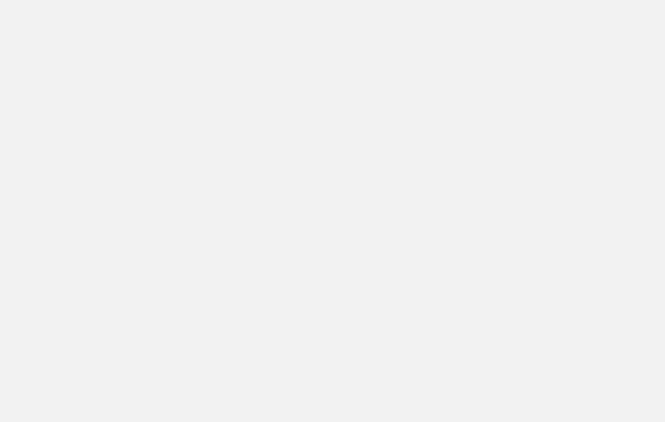
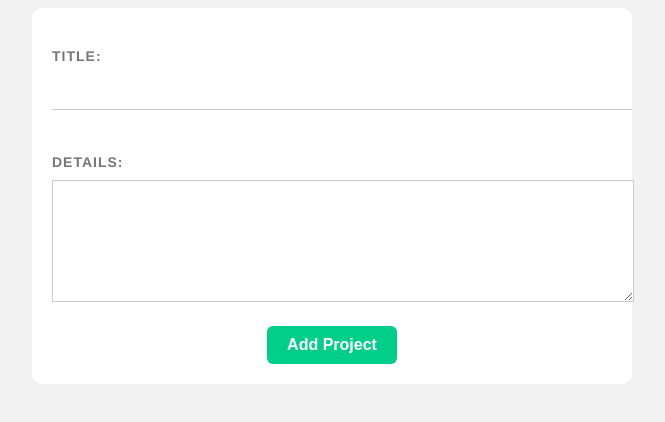
Before and after one commit to digaodev/vue-project-planner, a Vue app: page /add in a window 1280 px wide. Before the commit this address had no page. Shown: the top 422 px of the page, without its empty margins (308-973 px from the left). Built offline with nearby package versions, Linux system fonts and the light colour scheme.

Commit message:
feat: add AddProjectForm component and route.

```diff
--- /dev/null
+++ b/src/components/AddProjectForm.vue
@@ -0,0 +1,86 @@
+<template>
+  <form @submit.prevent="handleSubmit">
+    <label for="title">Title:</label>
+    <input type="text" id="title" name="title" required v-model="title" />
+
+    <label for="details">Details:</label>
+    <textarea name="details" id="details" required v-model="details"></textarea>
+
+    <button>Add Project</button>
+  </form>
+</template>
+
+<script>
+export default {
+  data() {
+    return {
+      title: "",
+      details: "",
+    };
+  },
+  methods: {
+    handleSubmit() {
+      const project = {
+        title: this.title,
+        details: this.details,
+        completed: false,
+      };
+
+      fetch("http://localhost:3000/projects", {
+        method: "POST",
+        headers: { "Content-Type": "application/json" },
+        body: JSON.stringify(project),
+      })
+        .then(() => this.$router.push('/'))
+        .catch(err => console.log(err.message))
+    },
+  },
+};
+</script>
+
+<style>
+form {
+  background: #fff;
+  border-radius: 10px;
+  padding: 20px;
+}
+
+label {
+  display: block;
+
+  color: #777;
+  font-size: 14px;
+  font-weight: bold;
+  letter-spacing: 1px;
+  margin: 20px 0 10px 0;
+  text-transform: uppercase;
+}
+
+input {
+  border: 0;
+  border-bottom: 1px solid #ccc;
+  margin-bottom: 24px;
+  padding: 10px;
+  width: 100%;
+}
+
+textarea {
+  border: 1px solid #ccc;
+  height: 100px;
+  padding: 10px;
+  width: 100%;
+}
+
+form button {
+  display: block;
+
+  background: #00ce89;
+  border: 0;
+  border-radius: 6px;
+  color: #fff;
+  font-size: 16px;
+  font-weight: bold;
+  margin: 20px auto 0;
+  padding: 10px 20px;
+}
+</style>
--- a/src/router/index.js
+++ b/src/router/index.js
@@ -1,12 +1,18 @@
 import { createRouter, createWebHistory } from 'vue-router'
 
 import Home from '../views/Home.vue'
+import AddProjectForm from '../components/AddProjectForm.vue'
 
 const routes = [
   {
     path: '/',
     name: 'Home',
     component: Home
+  },
+  {
+    path: '/add',
+    name: 'AddProject',
+    component: AddProjectForm
   },
 ]
 
```
